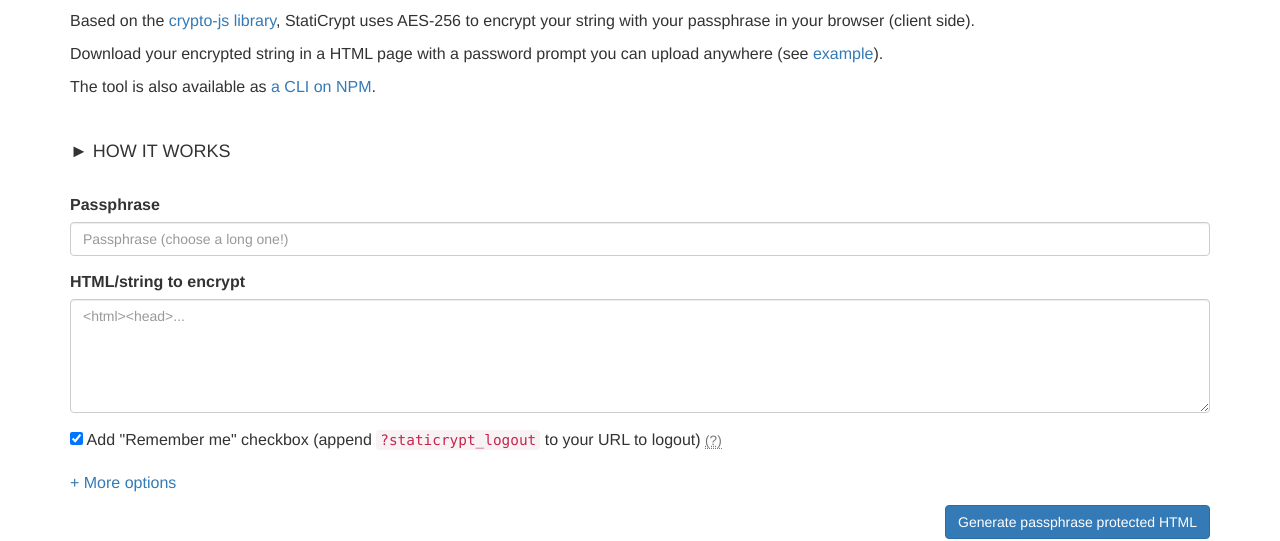
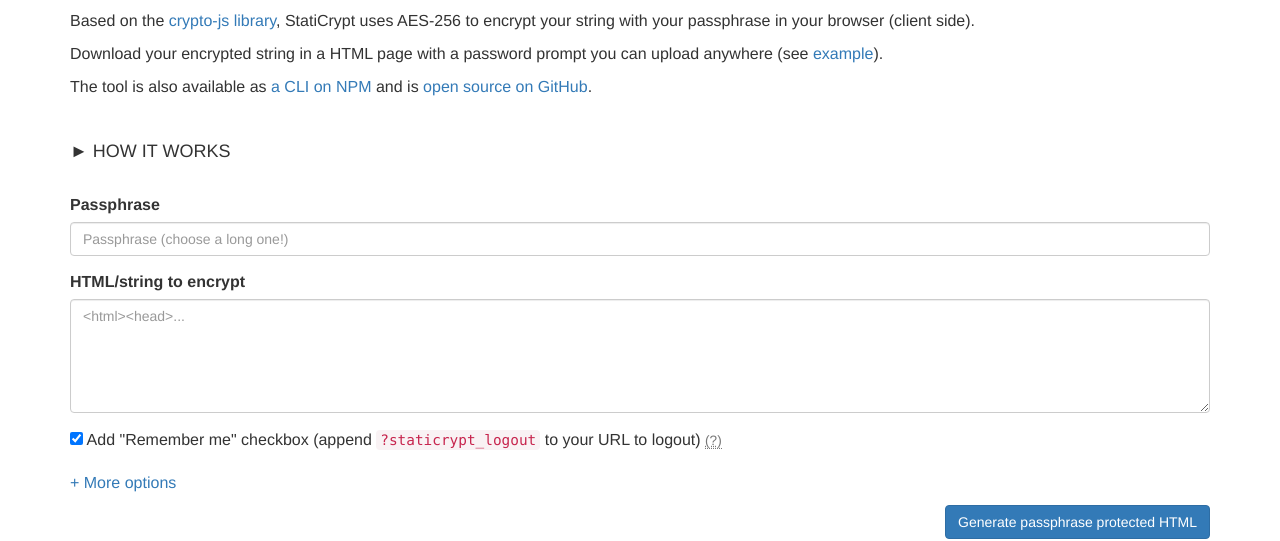
Before and after one commit to robinmoisson/staticrypt, a plain HTML site: page index.html in a window 1280 px wide. Shown: the part 99-640 px from the top of the page. Drawn offline with nearby package versions, Linux system fonts and the light colour scheme; a script that the page names is missing.

Commit message:
add link to github repo

```diff
--- a/index.html
+++ b/index.html
@@ -68,7 +68,8 @@
                     target="_blank" href="example_encrypted.html">example</a>).
             </p>
             <p>
-                The tool is also available as <a href="https://npmjs.com/package/staticrypt">a CLI on NPM</a>.
+                The tool is also available as <a href="https://npmjs.com/package/staticrypt">a CLI on NPM</a> and is <a
+                    href="https://github.com/robinmoisson/staticrypt">open source on GitHub</a>.
             </p>
             <br>
 
```
